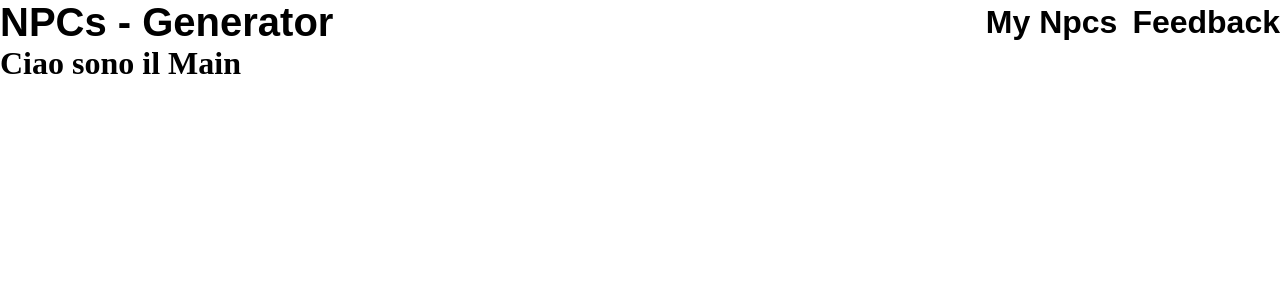
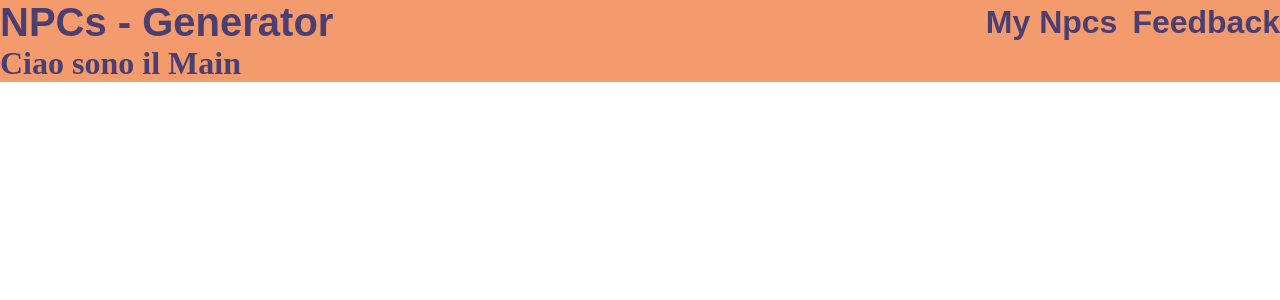
Before and after one commit to AndreaMargutti/npcs-generator, a Vue app: page / in a window 1280 px wide. Shown: the top 300 px of the page. Built offline with nearby package versions, Linux system fonts and the light colour scheme; a web font is replaced by a local one.

Commit message:
add colors

```diff
--- a/src/App.vue
+++ b/src/App.vue
@@ -24,4 +24,9 @@ export default {
 </template>
 
 <style scoped lang="scss">
+
+div  {
+  background-color: #f39b6d;
+  color: #4B3F72;
+}
 </style>
```
